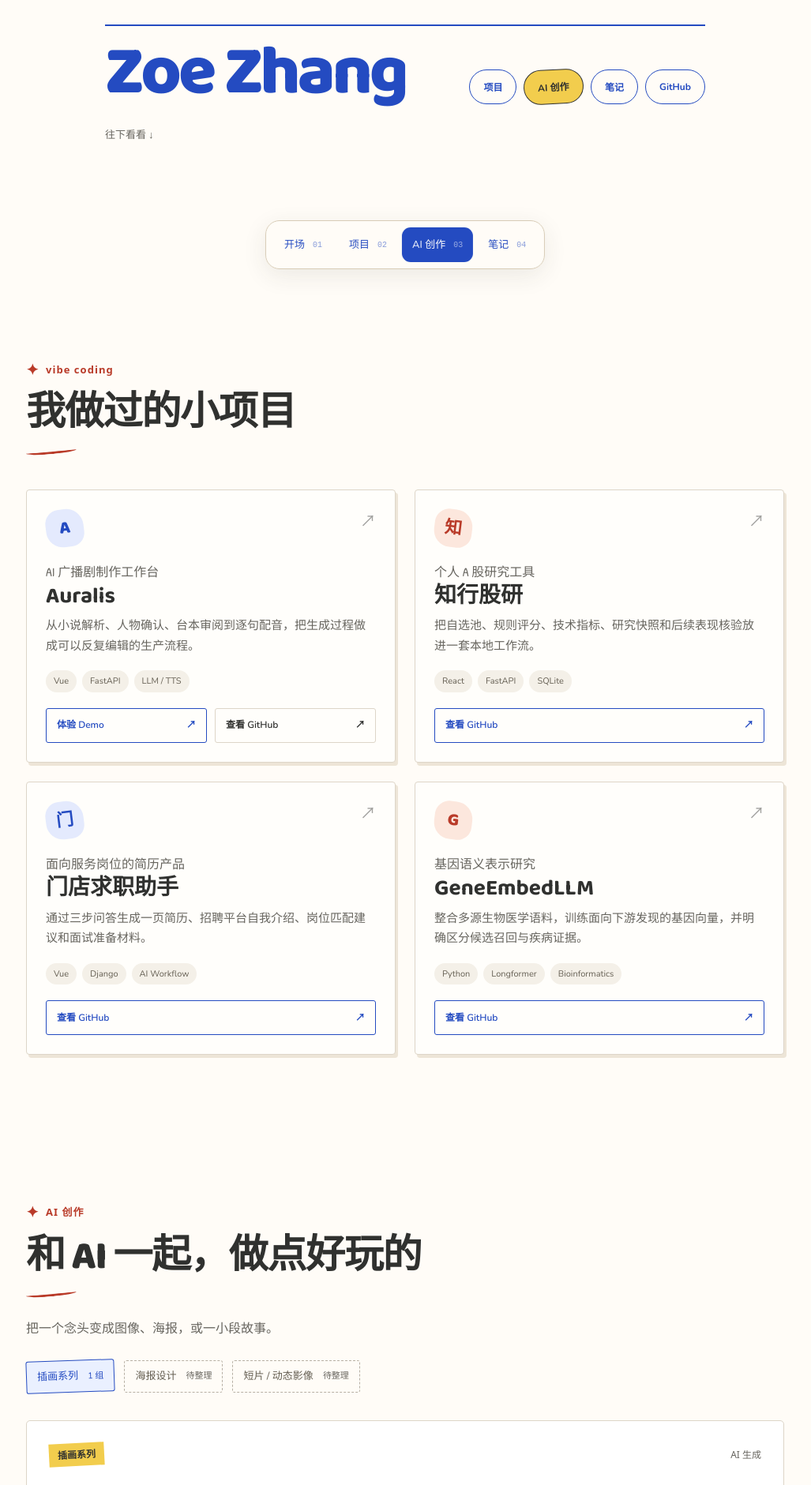
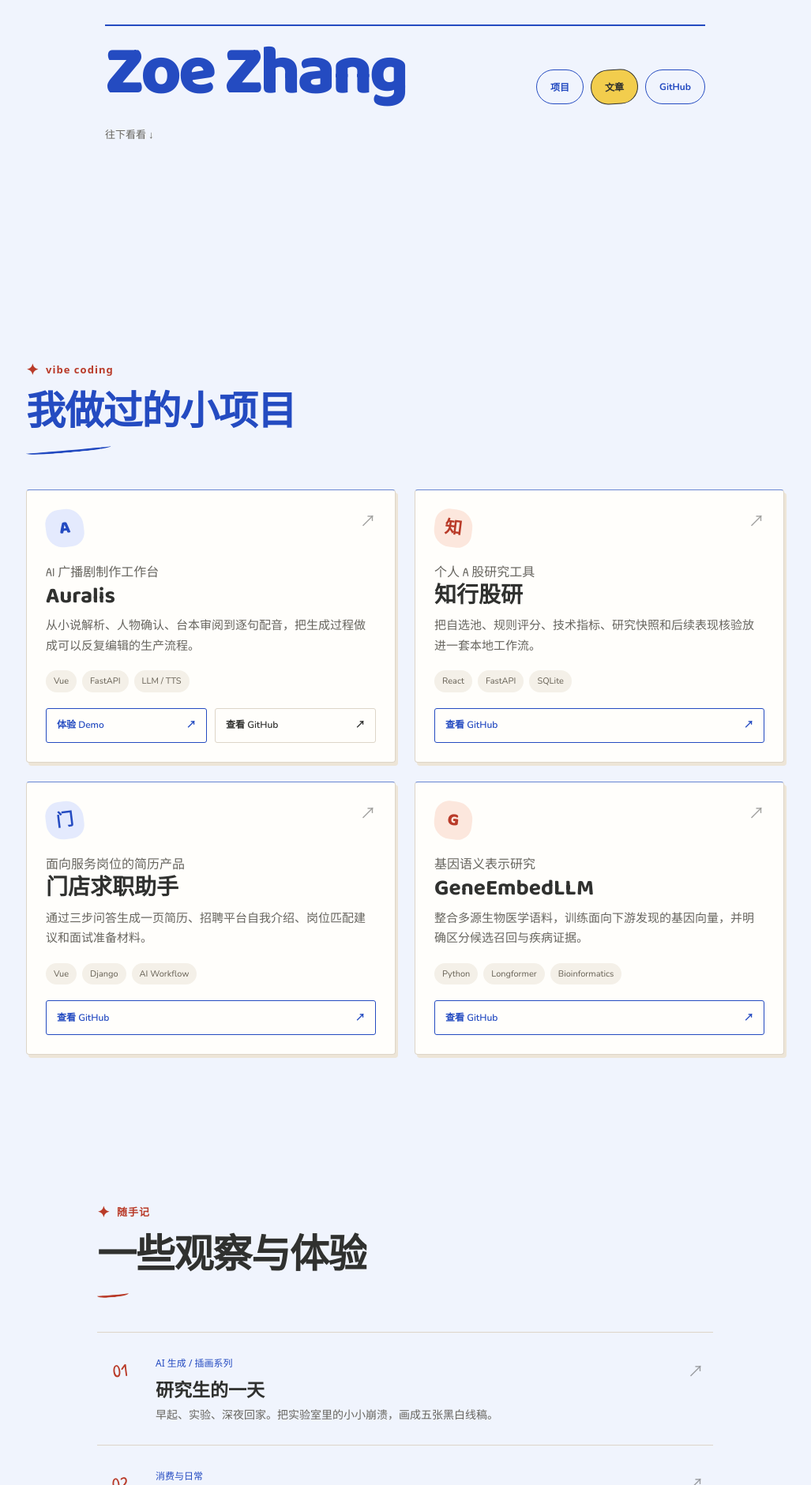
Before and after one commit to rheeh/rheeh.github.io, a Next.js app: page / in a window 1280 px wide. Shown: the part 439-2320 px from the top of the page at 79% size, without its empty margins (127-1154 px from the left). Built offline with nearby package versions, Linux system fonts and the light colour scheme.

Commit message:
Collapse illustration into article list and use scroll-based colour feedback

```diff
--- a/app/HomeIntro.tsx
+++ b/app/HomeIntro.tsx
@@ -141,8 +141,7 @@ function IntroScene() {
         </h1>
         <nav aria-label="主页快捷入口">
           <a href="#projects">项目</a>
-          <a href="#ai-creations">AI 创作</a>
-          <a href="#notes">笔记</a>
+          <a href="#notes">文章</a>
           <a href="https://github.com/rheeh" target="_blank" rel="noreferrer">GitHub</a>
         </nav>
         <a className="intro-scroll" href="#projects">往下看看 ↓</a>
@@ -152,13 +151,5 @@ function IntroScene() {
 }
 
 export default function HomeIntro() {
-  const [run, setRun] = useState(0);
-  return (
-    <div className="intro-wrap">
-      <IntroScene key={run} />
-      <button className="intro-replay" type="button" onClick={() => setRun((value) => value + 1)}>
-        ↺ 再看一次开场
-      </button>
-    </div>
-  );
+  return <div className="intro-wrap"><IntroScene /></div>;
 }
--- /dev/null
+++ b/app/ScrollMood.tsx
@@ -0,0 +1,37 @@
+'use client';
+import { useEffect, useRef, type ReactNode } from 'react';
+
+// Follow normal scrolling; no navigation UI or intercepted wheel events.
+export default function ScrollMood({ children }: { children: ReactNode }) {
+  const root = useRef<HTMLDivElement>(null);
+  useEffect(() => {
+    const page = root.current;
+    if (!page) return;
+    const sections = ['top', 'projects', 'notes'].map((id) => page.querySelector<HTMLElement>(`#${id}`)).filter((el): el is HTMLElement => Boolean(el));
+    let frame = 0;
+    let last = '';
+    const update = () => {
+      frame = 0;
+      let current = sections[0];
+      for (const section of sections) {
+        if (section.getBoundingClientRect().top <= window.innerHeight * 0.45) current = section;
+      }
+      if (!current || current.id === last) return;
+      last = current.id;
+      page.dataset.scene = current.id;
+      for (const section of sections) section.dataset.active = String(section === current);
+    };
+    const schedule = () => { if (!frame) frame = requestAnimationFrame(update); };
+    update();
+    window.addEventListener('scroll', schedule, { passive: true });
+    window.addEventListener('resize', schedule);
+    window.addEventListener('pageshow', schedule);
+    return () => {
+      cancelAnimationFrame(frame);
+      window.removeEventListener('scroll', schedule);
+      window.removeEventListener('resize', schedule);
+      window.removeEventListener('pageshow', schedule);
+    };
+  }, []);
+  return <div ref={root} className="personal-home" data-scene="top">{children}</div>;
+}
--- a/app/SectionNav.tsx
+++ /dev/null
@@ -1,37 +0,0 @@
-'use client';
-import { useEffect, useState } from 'react';
-import { homeSections } from '../src/data/profile';
-
-export default function SectionNav() {
-  const [active, setActive] = useState('top');
-  const [progress, setProgress] = useState(0);
-  useEffect(() => {
-    let frame = 0;
-    const update = () => {
-      frame = 0;
-      let current = 'top';
-      for (const item of homeSections) {
-        const el = document.getElementById(item.id);
-        if (el && el.getBoundingClientRect().top <= window.innerHeight * 0.4) current = item.id;
-      }
-      setActive(current);
-      const distance = document.documentElement.scrollHeight - window.innerHeight;
-      setProgress(distance > 0 ? Math.min(1, Math.max(0, window.scrollY / distance)) : 0);
-    };
-    const schedule = () => { if (!frame) frame = requestAnimationFrame(update); };
-    update();
-    window.addEventListener('scroll', schedule, { passive: true });
-    window.addEventListener('resize', schedule);
-    return () => {
-      cancelAnimationFrame(frame);
-      window.removeEventListener('scroll', schedule);
-      window.removeEventListener('resize', schedule);
-    };
-  }, []);
-  return (
-    <nav className="section-dock" aria-label="切换主页板块">
-      <div className="section-dock-progress" aria-hidden="true"><i style={{ transform: `scaleX(${progress})` }} /></div>
-      {homeSections.map((item) => <a key={item.id} href={`#${item.id}`} aria-current={active === item.id ? 'location' : undefined}><span>{item.label}</span><i aria-hidden="true">{item.mark}</i></a>)}
-    </nav>
-  );
-}
--- a/app/identity.css
+++ b/app/identity.css
@@ -130,13 +130,7 @@ html{scroll-behavior:smooth;scroll-padding-bottom:100px}
 .intro-flourish path:last-child{stroke:var(--studio-red);stroke-width:4;stroke-linecap:round}
 .intro-letter{display:inline-block;white-space:pre}
 .personal-home .intro-content h1{white-space:nowrap}
-.section-dock{position:fixed;bottom:max(20px,env(safe-area-inset-bottom));left:50%;transform:translateX(-50%);z-index:40;display:flex;gap:4px;max-width:calc(100% - 24px);padding:8px;border:1px solid #d7cbb6;border-radius:18px;background:#fffcf7f5;box-shadow:0 8px 30px #30312f18;backdrop-filter:blur(12px)}
-.section-dock a{position:relative;display:flex;align-items:center;justify-content:center;gap:10px;min-width:78px;min-height:44px;padding:8px 13px;border-radius:11px;font-size:13px;color:var(--studio-blue);transition:background .2s,color .2s,transform .2s}
-.section-dock a i{font:10px ui-monospace,monospace;font-style:normal;opacity:.55}
-.section-dock a:hover{background:#eaf0ff;transform:translateY(-2px)}
-.section-dock a[aria-current]{background:var(--studio-blue);color:#fff}
-.section-dock-progress{position:absolute;left:18px;right:18px;top:-1px;height:3px;overflow:hidden}
-.section-dock-progress i{display:block;width:100%;height:100%;transform-origin:left;background:var(--studio-red)}
+
 .personal-home .doodle-section{scroll-margin-top:30px}
 .doodle-reveal{transform:translateY(36px);transition:opacity .65s ease,transform .75s cubic-bezier(.2,.8,.2,1)}
 .doodle-reveal.is-shown{transform:translateY(0)}
@@ -145,7 +139,7 @@ html{scroll-behavior:smooth;scroll-padding-bottom:100px}
 .doodle-section-heading::after{transform-origin:left;transition:transform .65s .15s ease}
 .doodle-reveal:not(.is-shown) .doodle-section-heading::after{transform:scaleX(0) rotate(-5deg)}
 .doodle-project-card:active,.illustration-feature:active{transform:translateY(1px)}
-.doodle-footer{padding-bottom:120px}
+.doodle-footer{padding-bottom:60px}
 /* The image itself contains the story: one uninterrupted column, in source order. */
 .illustration-preview{display:flex;flex-direction:column;gap:0;padding:0;max-width:440px;margin:0 auto;background:#fff}
 .illustration-preview img,.illustration-preview img:nth-child(n){display:block;width:100%;height:auto;max-height:none;object-fit:contain;transform:none;box-shadow:none;border:0}
@@ -160,8 +154,7 @@ html{scroll-behavior:smooth;scroll-padding-bottom:100px}
 .illustration-page .gallery-nav{max-width:760px}
 .illustration-page footer{margin-top:50px}
 @media(max-width:600px){
- .section-dock{bottom:max(12px,env(safe-area-inset-bottom));padding:5px;gap:0}
- .section-dock a{min-width:65px;padding:8px 11px;font-size:12px}.section-dock a i{display:none}
+
  .illustration-feature{padding:16px 0}.creative-work-label,.illustration-feature-copy{margin-inline:16px}
  .illustration-preview{width:100%;max-width:440px;padding:0;gap:0}
  .illustration-page .gallery-main{width:100%}.gallery-heading{padding-inline:22px}
@@ -172,5 +165,27 @@ html{scroll-behavior:smooth;scroll-padding-bottom:100px}
  .doodle-reveal,.doodle-reveal.is-shown{opacity:1;transform:none;transition:none}
  .doodle-reveal .doodle-section-heading h2{clip-path:none;transform:none;transition:none}
  .doodle-reveal .doodle-section-heading::after{transform:rotate(-5deg);transition:none}
- .section-dock a{transition:none}.section-dock a:hover{transform:none}
+
 }
+
+/* The scroll interaction belongs to the page itself. */
+.personal-home{
+ --scene-paper:var(--studio-paper);
+ --scene-accent:var(--studio-red);
+ background:var(--scene-paper);
+ transition:background-color .8s ease;
+}
+.personal-home[data-scene="projects"]{--scene-paper:#f0f4fd;--scene-accent:var(--studio-blue)}
+.personal-home[data-scene="notes"]{--scene-paper:#fff3e8;--scene-accent:var(--studio-red)}
+.personal-home .doodle-section-heading h2{transition:color .55s ease,transform .65s ease,clip-path .7s ease}
+.personal-home .doodle-section[data-active="true"] .doodle-section-heading h2{color:var(--scene-accent)}
+.personal-home .doodle-section-heading::after{transition:width .6s ease,border-color .6s ease,transform .65s ease}
+.personal-home .doodle-section[data-active="true"] .doodle-section-heading::after{width:108px;border-color:var(--scene-accent)}
+.personal-home .doodle-section[data-active="false"] .doodle-section-heading::after{width:40px}
+.personal-home .doodle-project-card{transition:border-color .5s ease,box-shadow .3s ease,transform .3s ease}
+.personal-home #projects[data-active="true"] .doodle-project-card{border-top-color:#6986d2}
+.creative-article-index{margin-bottom:32px}
+.creative-article-index .doodle-article-row{grid-template-columns:44px 1fr 24px}
+@media(prefers-reduced-motion:reduce){
+ .personal-home,.personal-home .doodle-section-heading h2,.personal-home .doodle-section-heading::after,.personal-home .doodle-project-card{transition:none}
+}
--- a/app/page.tsx
+++ b/app/page.tsx
@@ -1,9 +1,8 @@
-/* eslint-disable @next/next/no-img-element */
-import { profile, projects, creativeCollection, creativeWorks } from '../src/data/profile';
+import { profile, projects, creativeWorks } from '../src/data/profile';
 import { analysisShowcases, reports } from '../src/data/reports';
 import DoodleReveal from './DoodleReveal';
 import HomeIntro from './HomeIntro';
-import SectionNav from './SectionNav';
+import ScrollMood from './ScrollMood';
 
 function Arrow() {
   return <span aria-hidden="true">↗</span>;
@@ -22,6 +21,12 @@ function SectionHeading({ kicker, title }: { kicker: string; title: string }) {
 
 export default function Home() {
   const notes = [
+    ...creativeWorks.map((work) => ({
+      title: work.title,
+      category: `${work.process} / 插画系列`,
+      summary: work.summary,
+      href: work.href,
+    })),
     ...reports.map((report) => ({
       title: report.shortTitle,
       category: report.category,
@@ -37,11 +42,10 @@ export default function Home() {
   ];
 
   return (
-    <div className="personal-home">
+    <ScrollMood>
       <a className="skip-link" href="#main">Skip to content</a>
       <main id="main">
         <HomeIntro />
-        <SectionNav />
 
         <section className="doodle-section" id="projects">
           <SectionHeading kicker="vibe coding" title="我做过的小项目" />
@@ -68,34 +72,10 @@ export default function Home() {
           </div>
         </section>
 
-        <section className="doodle-section creative-section" id="ai-creations">
+        <section className="doodle-section doodle-writing" id="notes">
+          <span className="section-alias" id="ai-creations" aria-hidden="true" />
           <span className="section-alias" id="illustrations" aria-hidden="true" />
           <span className="section-alias" id="ai-videos" aria-hidden="true" />
-          <SectionHeading kicker={creativeCollection.label} title={creativeCollection.title} />
-          <p className="creative-intro">{creativeCollection.description}</p>
-          <ul className="creative-formats" aria-label="AI 创作的作品形式">
-            {creativeCollection.formats.map((format) => {
-              const count = creativeWorks.filter((work) => work.format === format.id).length;
-              return <li key={format.id} className={count ? 'has-work' : ''}><span>{format.label}</span><small>{count ? `${count} 组` : '待整理'}</small></li>;
-            })}
-          </ul>
-          {creativeWorks.map((work) => (
-            <DoodleReveal key={work.id}>
-              <a className="illustration-feature" href={work.href}>
-                <div className="creative-work-label"><span>{creativeCollection.formats.find((format) => format.id === work.format)?.label}</span><span>{work.process}</span></div>
-                <div className="illustration-preview" aria-hidden="true">
-                  {work.previews.map((image) => <img key={image.src} {...image} alt="" loading="lazy" />)}
-                </div>
-                <div className="illustration-feature-copy">
-                  <div><h3>{work.title}</h3><p>{work.summary}</p></div>
-                  <span>打开作品 <Arrow /></span>
-                </div>
-              </a>
-            </DoodleReveal>
-          ))}
-        </section>
-
-        <section className="doodle-section doodle-writing" id="notes">
           <SectionHeading kicker="随手记" title="一些观察与体验" />
           <div className="doodle-writing-list">
             {notes.map((note, index) => (
@@ -123,6 +103,6 @@ export default function Home() {
           <a href={`mailto:${profile.contact.email}`}>{profile.contact.email}</a>
         </footer>
       </main>
-    </div>
+    </ScrollMood>
   );
 }
--- a/app/reports/page.tsx
+++ b/app/reports/page.tsx
@@ -1,6 +1,7 @@
 /* eslint-disable @next/next/no-html-link-for-pages, @next/next/no-img-element */
 
 import type { Metadata } from 'next';
+import { creativeWorks } from '../../src/data/profile';
 import { analysisShowcases, reports } from '../../src/data/reports';
 
 export const metadata: Metadata = {
@@ -9,7 +10,7 @@ export const metadata: Metadata = {
 };
 
 export default function ReportsPage() {
-  const total = reports.length + analysisShowcases.length;
+  const total = reports.length + analysisShowcases.length + creativeWorks.length;
 
   return (
     <>
@@ -39,6 +40,9 @@ export default function ReportsPage() {
             <h2 id="articles-heading">从一个小问题说起</h2>
             <p>收藏、游戏、内容表达，还有日常里的小物件。</p>
           </header>
+          <div className="creative-article-index">
+            {creativeWorks.map((work) => <a className="doodle-article-row" href={work.href} key={work.id}><span className="article-mark" aria-hidden="true">✦</span><div><small>{work.process} / 插画系列</small><h3>{work.title}</h3><p>{work.summary}</p></div><span aria-hidden="true">↗</span></a>)}
+          </div>
           <div className="reports-grid">
             {reports.map((report) => (
               <article className={`report-index-card index-${report.accent}`} key={report.slug}>
--- a/src/data/profile.ts
+++ b/src/data/profile.ts
@@ -109,10 +109,3 @@ export const creativeWorks: CreativeWork[] = [
     })),
   },
 ];
-
-export const homeSections = [
-  { id: 'top', label: '开场', mark: '01' },
-  { id: 'projects', label: '项目', mark: '02' },
-  { id: 'ai-creations', label: 'AI 创作', mark: '03' },
-  { id: 'notes', label: '笔记', mark: '04' },
-];
```
Also changed, not shown: 1 other file (tests, documents, lock files or other folders).
